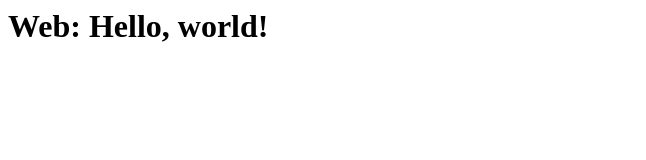
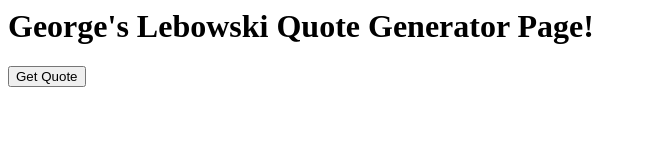
Before and after one commit to longrackslabs/vagrant-multi, a plain HTML site: page sample-webapp/index.html in a window 1280 px wide. Shown: the whole page, without its empty margins (0-646 px from the left). Drawn offline with nearby package versions, Linux system fonts and the light colour scheme.

Commit message:
Web page now calling REST API for quotes

```diff
--- a/sample-webapp/index.html
+++ b/sample-webapp/index.html
@@ -1 +1,31 @@
-<h1>Web: Hello, world!</h1>
+<h1>George's Lebowski Quote Generator Page!</h1>
+<p id="quote">
+
+</p>
+
+<html>
+   <head>
+     <script type="text/javascript" src="http://ajax.googleapis.com/ajax/libs/jquery/1.10.2/jquery.min.js"></script>
+     <script language="javascript">
+      function getQuote() {
+        $.ajax({
+           url: "http://localhost:4567/quote",
+           data: "", //ur data to be sent to server
+           contentType: "application/json; charset=utf-8",
+           crossDomain: true,
+           dataType: 'jsonp',
+           type: "GET",
+           success: function (data) {
+              document.getElementById("quote").innerHTML ="<p>" + data + "</p>";
+           },
+           error: function (x, y, z) {
+              alert(x.responseText +"  " +x.status);
+           }
+       });
+    }
+    </script>
+   </head>
+   <body>
+      <button onclick="javascript:getQuote();">Get Quote</button>
+   </body>
+</html>
```
